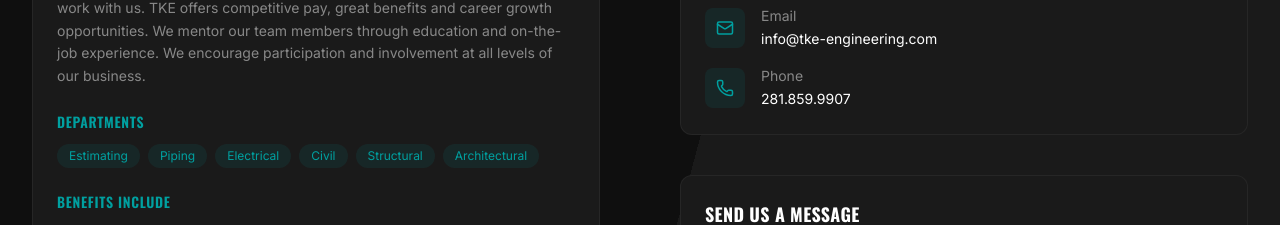
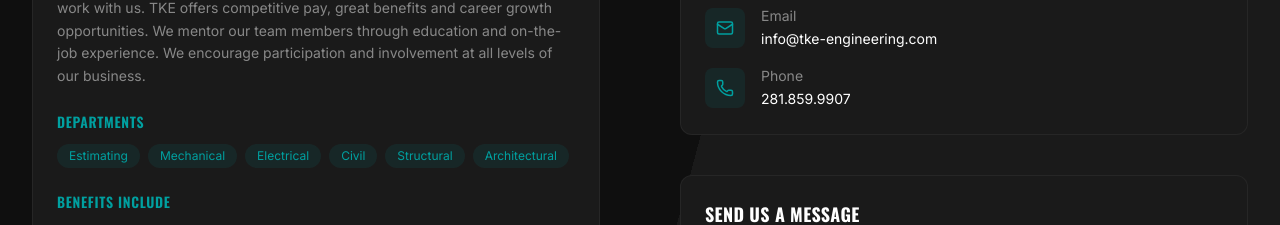
Before and after one commit to jacechadwick17/tke-engineering-website, a React (Vite) app: page / in a window 1280 px wide. Shown: the part 5401-5626 px from the top of the page. Built offline with nearby package versions, Linux system fonts and the light colour scheme.

Commit message:
Update CareersContact.tsx

```diff
--- a/src/sections/CareersContact.tsx
+++ b/src/sections/CareersContact.tsx
@@ -25,7 +25,7 @@ gsap.registerPlugin(ScrollTrigger);
 
 const departments = [
   'Estimating',
-  'Piping',
+  'Mechanical',
   'Electrical',
   'Civil',
   'Structural',
```
